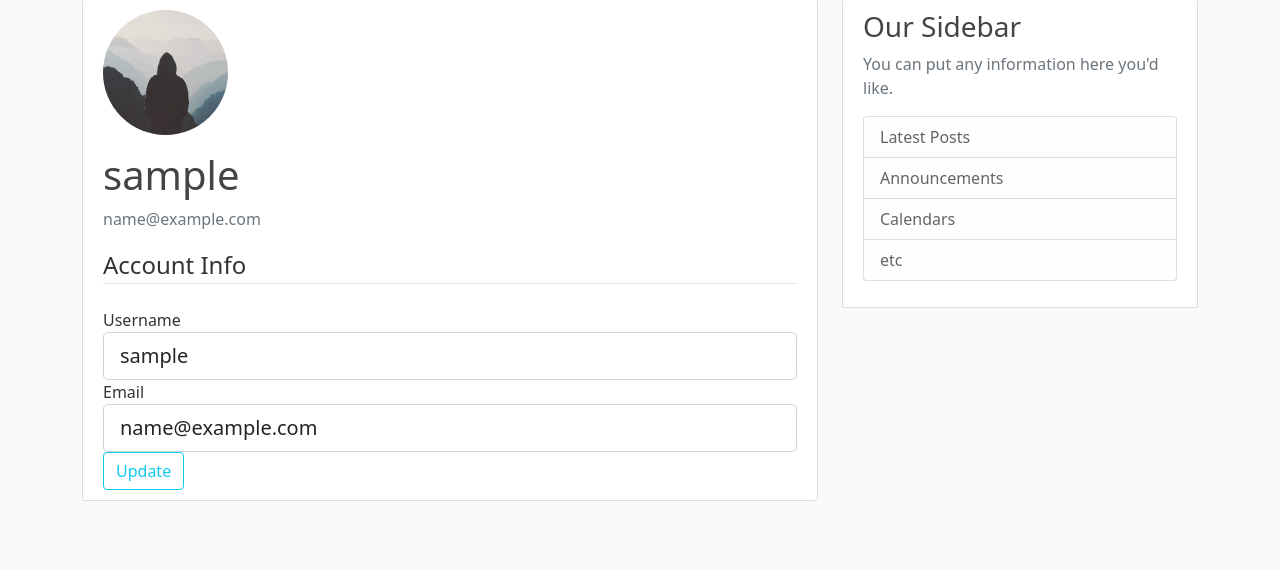
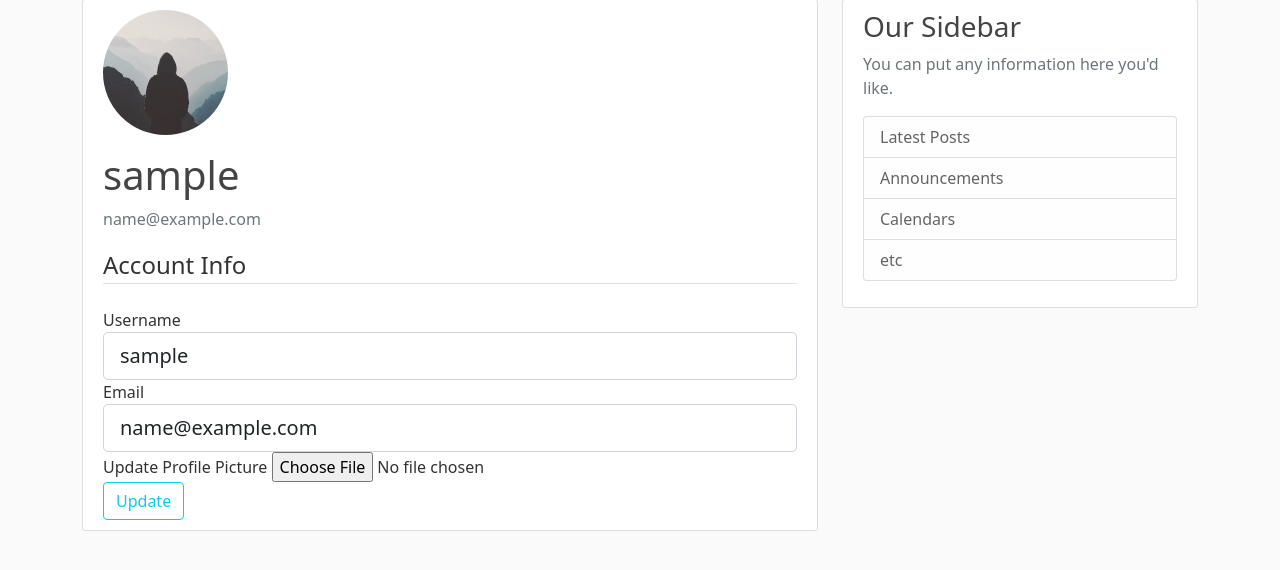
Before and after one commit to deby22/Flask_Blog, a Flask app: page /account in a window 1280 px wide. Shown: the part 81-651 px from the top of the page. Run offline with Flask 2, Linux system fonts and the light colour scheme; the visitor is signed in with stand-in values (Sample User, id 1); data comes from the database, SQL or seed files in the repository; some libraries are stand-ins or nearby versions.

Commit message:
Part 7 - User Account and Profile Picture -> pass image through form and resize via Pillow

```diff
--- a/flaskblog/forms.py
+++ b/flaskblog/forms.py
@@ -1,4 +1,5 @@
 from flask_wtf import FlaskForm
+from flask_wtf.file import FileField, FileAllowed
 from flask_login import current_user
 from wtforms import StringField, PasswordField, SubmitField, BooleanField
 from wtforms.validators import DataRequired, Length, Email, EqualTo, ValidationError
@@ -42,6 +43,9 @@ class UpdateAccountForm(FlaskForm):
         "Username", validators=[DataRequired(), Length(min=2, max=20)]
     )
     email = StringField("Email", validators=[DataRequired(), Email()])
+    picture = FileField(
+        "Update Profile Picture", validators=[FileAllowed(["jpg", "png"])]
+    )
     submit = SubmitField("Update")
 
     def validate_username(self, username):
--- a/flaskblog/routes.py
+++ b/flaskblog/routes.py
@@ -1,3 +1,7 @@
+import secrets
+import os
+from PIL import Image
+
 from flask import render_template, url_for, flash, redirect, request
 
 from flaskblog import app, bcrypt, db
@@ -72,11 +76,27 @@ def logout():
     return redirect(url_for("home"))
 
 
+def save_picture(form_picture):
+    random_hex = secrets.token_hex(8)
+    _, f_ext = os.path.splitext(form_picture.filename)
+    picture_fn = random_hex + f_ext
+    picture_path = os.path.join(app.root_path, "static/profile_pics", picture_fn)
+
+    output_size = (125, 125)
+    i = Image.open(form_picture)
+    i.thumbnail(output_size)
+    i.save(picture_path)
+
+    return picture_fn
+
+
 @app.route("/account", methods=["GET", "POST"])
 @login_required
 def account():
     form = UpdateAccountForm()
     if form.validate_on_submit():
+        if form.picture.data:
+            current_user.image_file = save_picture(form.picture.data)
         current_user.username = form.username.data
         current_user.email = form.email.data
         db.session.commit()
--- a/flaskblog/templates/account.html
+++ b/flaskblog/templates/account.html
@@ -8,7 +8,7 @@
         <p class="text-secondary">{{ current_user.email }}</p>
       </div>
     </div>
-        <form method="POST" action="">
+        <form method="POST" action="" enctype="multipart/form-data">
             {{ form.hidden_tag() }}
             <fieldset class="form-group">
                 <legend class="border-bottom mb-4">Account Info</legend>
@@ -30,13 +30,22 @@
                     {{ form.email.label(class="form-control-label") }}
                     {% if form.email.errors %}
                         {{ form.email(class="form-control form-control-lg is-invalid") }}
+                        {% for error in form.email.errors %}
+                            <span>{{ error }}</span>
+                        {% endfor %}
+                    {% else %}
+                        {{ form.email(class="form-control form-control-lg") }}
+                    {% endif %}
+                </div>
+                <div class="form-group">
+                    {{ form.picture.label() }}
+                    {{ form.picture(class="form-control-file") }}
+                    {% if form.picture.errors %}
                         <div class="invalid-feedback">
-                            {% for error in form.email.errors %}
-                                <span>{{ error }}</span>
+                            {% for error in form.picture.errors %}
+                                    <span>{{ error }}</span> </br>
                             {% endfor %}
                         </div>
-                    {% else %}
-                        {{ form.email(class="form-control form-control-lg") }}
                     {% endif %}
                 </div>
             </fieldset>
```
Also changed, not shown: 1 other file.
